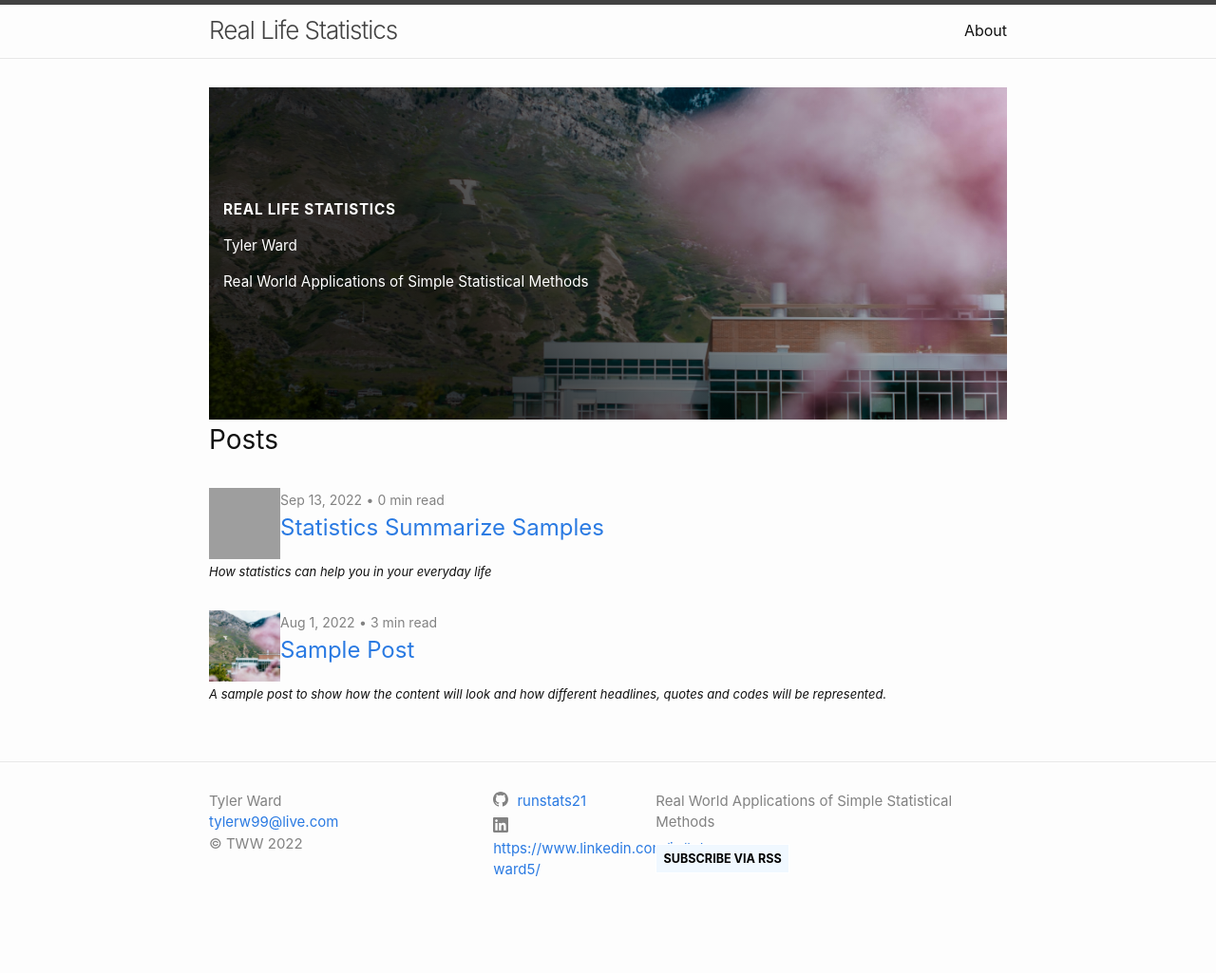
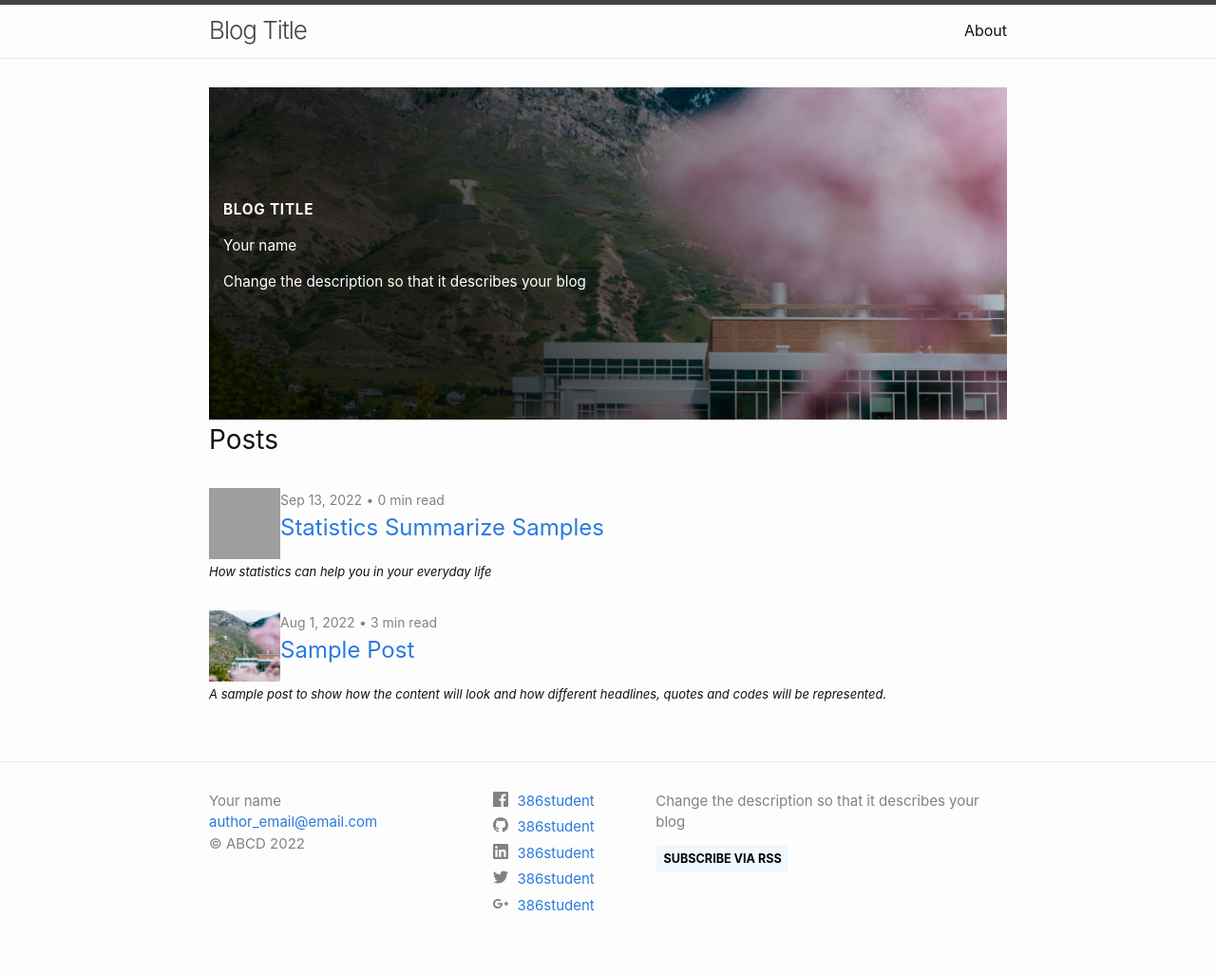
Before and after one commit to runstats21/stat-386-projects, a Jekyll site: the page built from index.markdown, in a window 1280 px wide. Shown: the whole page at 95% size. Built offline with Jekyll 4.4.1, drawn with Linux system fonts in a browser that asks for light colours; before the commit the page ends 988 px from its top, so only the background shows below that; grey boxes are pictures that could not be loaded.

Commit message:
back to start

```diff
--- a/_config.yml
+++ b/_config.yml
@@ -18,26 +18,27 @@
 # You can create any custom variable you would like, and they will be accessible
 # in the templates via {{ site.myvariable }}.
 
-title: Real Life Statistics # Make a title for your blog
-email: tylerw99@live.com # Add your email
-description: Real World Applications of Simple Statistical Methods
+title: Blog Title # Make a title for your blog
+email: author_email@email.com # Add your email
+description: >- # this means to ignore newlines until "baseurl:"
+ Change the description so that it describes your blog
 baseurl: "/stat386-projects" # keep this the same or change it to the name of the repository
-url: "https://runstats21.github.io" #  change this to "https://<your-github-username>.github.io"
+url: "https://esnt.github.io" #  change this to "https://<your-github-username>.github.io"
 image: "assets/images/image5.jpg"
-author: Tyler Ward
-copyright: TWW # Your initials or what you want the copyright to be.  Leave empty for no copyright
+author: Your name
+copyright: ABCD # Your initials or what you want the copyright to be.  Leave empty for no copyright
 
 # Social media users names.  Leave fields blank that you don't want displayed
-twitter_username:
-github_username:  runstats21
-linkedin_username: https://www.linkedin.com/in/tyler-ward5/
+twitter_username: 386student
+github_username:  386student
+linkedin_username: 386student
 dribbble_username:
-facebook_username:
+facebook_username: 386student
 flickr_username:
 instagram_username:
 pinterest_username:
 youtube_username:
-googleplus_username:
+googleplus_username: 386student
 
 
 # Build settings
```
